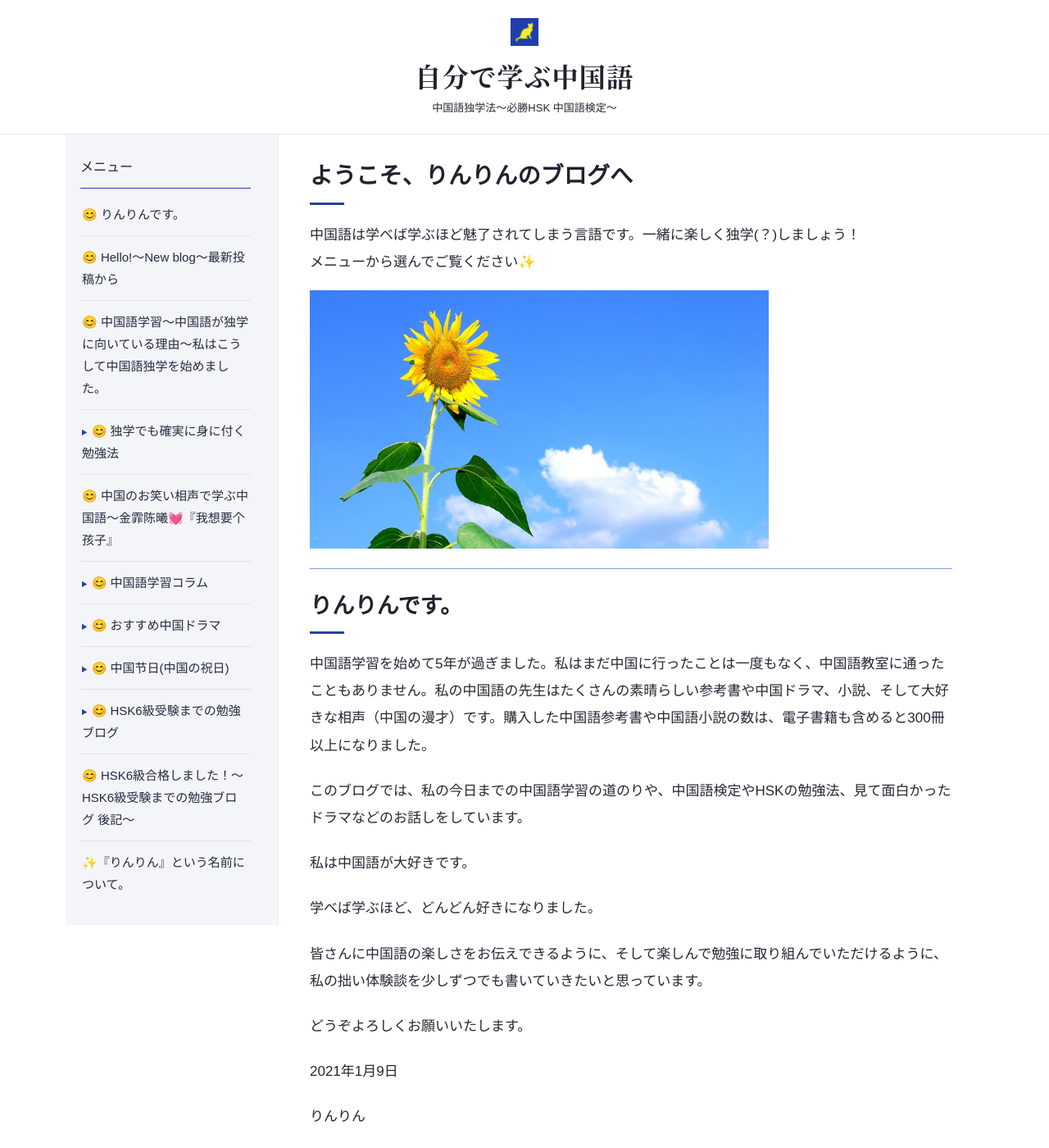
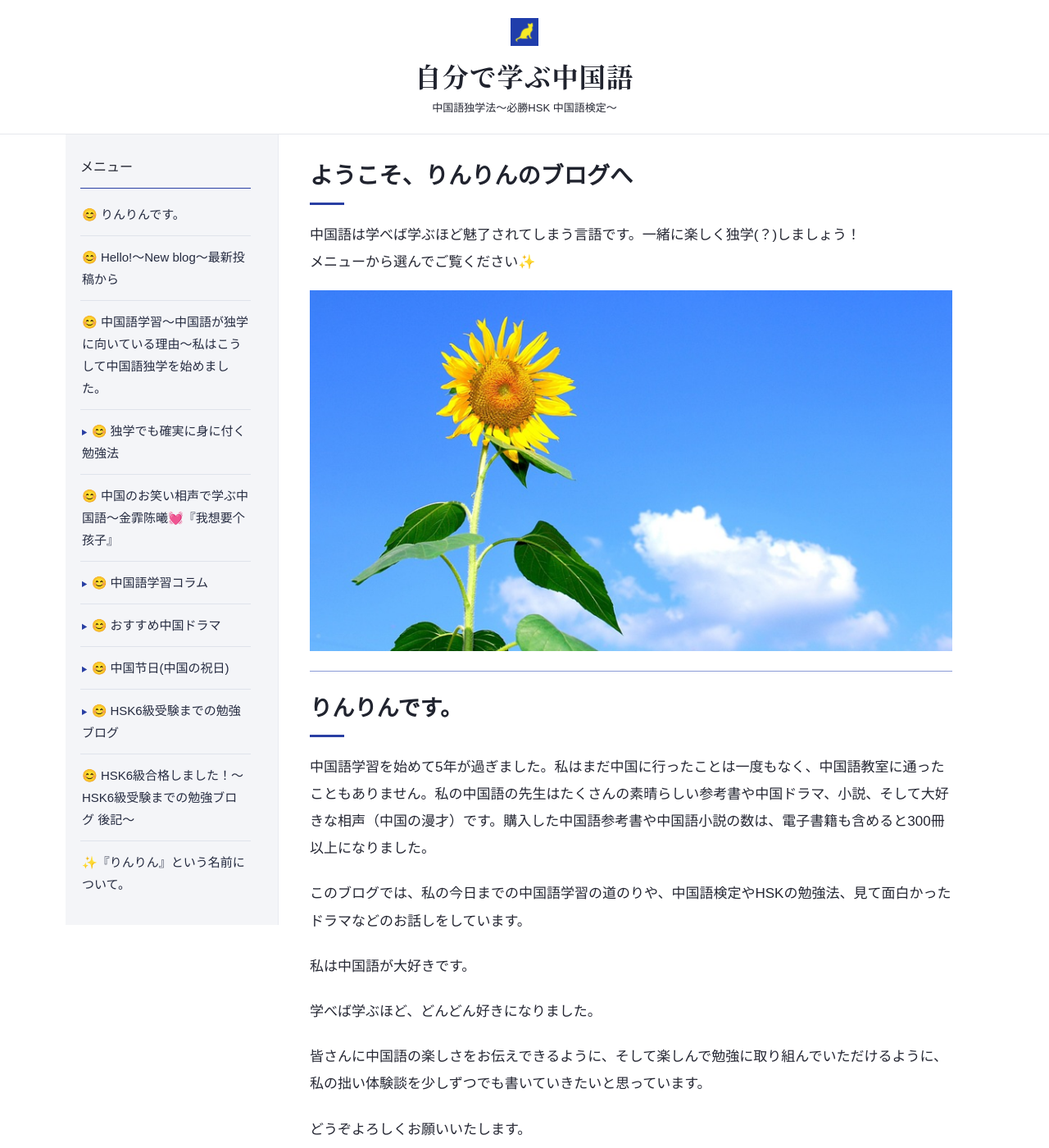
Before and after one commit to linlin-art/jibundemanabu, a Jekyll site: the page built from index.md, in a window 1280 px wide and 1400 px high. Shown: the whole window at 82% size. Built offline with Jekyll 4.4.1, drawn with Linux system fonts in a browser that asks for light colours.

Commit message:
Update default.html

```diff
--- a/_layouts/default.html
+++ b/_layouts/default.html
@@ -35,7 +35,7 @@ main h1, main h2, main h3 { font-family: "Yu Gothic", "Hiragino Kaku Gothic ProN
 main h1, .welcome-title { margin: 0 0 20px; font-size: clamp(1.4rem, 2.2vw, 1.9rem); font-weight: 600; }
 .welcome-title::after, .intro-heading::after { content: ""; display: block; width: 42px; height: 3px; margin-top: 10px; background: #293fa3; }
 .welcome-copy { margin: 0 0 18px; }
-.welcome-photo { margin: 0 0 24px; width: 100%; max-width: 560px; }
+.welcome-photo { margin: 0 0 24px; width: 100%; max-width: 100%; }
 .welcome-photo img { display: block; width: 100%; height: auto; }
 .intro-heading { margin: 0 0 20px; padding-top: 23px; border-top: 1px solid #8a9bd6; font-size: 1.7rem; font-weight: 600; }
 main p { margin: 0 0 1.3em; }
```
